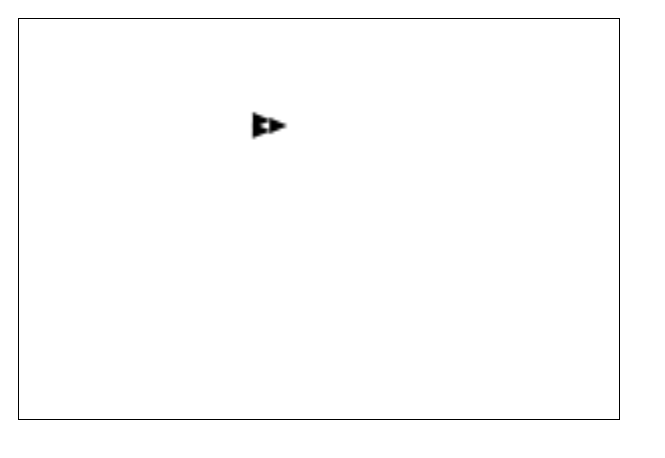
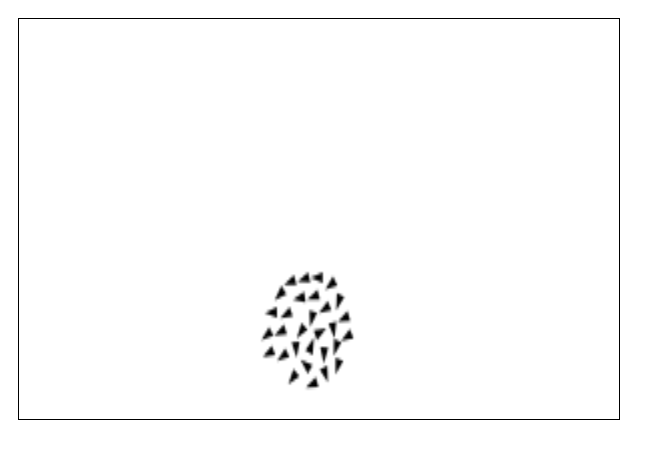
Before and after one commit to oliwennell/flock, a plain HTML site: page index.html in a window 1280 px wide. Shown: the whole page, without its empty margins (0-665 px from the left). Drawn offline with Linux system fonts and the light colour scheme.

Commit message:
First working simulation

```diff
--- a/SpecRunner.html
+++ b/SpecRunner.html
@@ -12,11 +12,13 @@
   <script type="text/javascript" src="src/Vector.js"></script>
   <script type="text/javascript" src="src/Boid.js"></script>
   <script type="text/javascript" src="src/BoidCollection.js"></script>
+  <script type="text/javascript" src="src/Simulation.js"></script>
 
   <!-- include spec files here... -->
   <script type="text/javascript" src="specs/VectorSpec.js"></script>
   <script type="text/javascript" src="specs/BoidSpec.js"></script>
   <script type="text/javascript" src="specs/BoidCollectionSpec.js"></script>
+  <script type="text/javascript" src="specs/SimulationSpec.js"></script>
 
   <script type="text/javascript">
     (function() {
--- a/src/Display.js
+++ b/src/Display.js
@@ -5,8 +5,22 @@ Flocking.Display = {
 
     init: function(canvasElement) {
 
+        var boids = [];
+        for (var index = 0; index < 30; ++index) {
+            var dir = new Flocking.Vector(Math.random(), Math.random());
+            dir.normalise();
+            var boid = new Flocking.Boid(new Flocking.Vector(150+Math.random(), 100+Math.random()), new Flocking.Vector(dir.x, dir.y));
+            boids.push(boid);
+        }
+        var parameters = {
+            maxVelocity: 1,
+            minDesirableDistance: 7,
+            maxDesirableDistance: 40,
+            flockRadius: 50
+        }
+        var simulation = new Flocking.Simulation(boids, parameters);
+
         var lastTimeUpdated = null;
-        var simulation = new Flocking.Simulation();
 
         var context = canvasElement.getContext('2d');
 
@@ -15,7 +29,7 @@ Flocking.Display = {
 
             context.fillStyle = 'black';
 
-            var halfBoidSize = 3;
+            var halfBoidSize = 2;
             var boids = simulation.getBoids();
             for (var index = 0; index < boids.length; ++index) {
                 var boid = boids[index];
--- a/src/Simulation.js
+++ b/src/Simulation.js
@@ -1,16 +1,19 @@
 var Flocking = Flocking || {};
 
-Flocking.Simulation = function () {
+Flocking.Simulation = function (inputBoids, parameters) {
     var self = this;
 
-    var boids = [];
+    parameters = parameters || {};
+    var flockRadius = parameters.flockRadius || 40;
+    var minDesirableDistance = parameters.minDesirableDistance || 5;
+    var maxDesirableDistance = parameters.maxDesirableDistance || 35;
+    var maxVelocity = parameters.maxVelocity || 2;
+
+    var boids = inputBoids.slice(0);
 
     self.getBoids = function () {
         return boids;
     };
-
-    var flockRadius = 40;
-    var idealProximity = 20;
 
     var getNeighbours = function (targetIndex) {
         var others = [];
@@ -22,72 +25,76 @@ Flocking.Simulation = function () {
         return Flocking.BoidCollection.getWithinRadiusTo(others, boids[targetIndex].position, flockRadius);
     };
 
-    self.update = function (secondsElapsed) {
+    var steerBoidToMatchNeighbours = function (boid, neighbours, msElapsed) {
+
+        var avgHeading = Flocking.BoidCollection.getAverageVelocity(neighbours);
+        avgHeading.x /= neighbours.length;
+        avgHeading.y /= neighbours.length;
+        avgHeading.multiplyScalar(msElapsed * 0.001);
+
+        boid.velocity.add(avgHeading);
+    };
+
+    var maintainBoidDistance = function (boid, neighbours, msElapsed) {
+
+        var adjustedVel = new Flocking.Vector();
+        var numAdjusted = 0;
+
+        for (var index = 0; index < neighbours.length; ++index) {
+            var neighbour = neighbours[index];
+
+            var sqDist = neighbour.position.getSquaredDistanceTo(boid.position);
+
+            var isTooClose = sqDist < minDesirableDistance * minDesirableDistance;
+            var isTooFarAway = sqDist > maxDesirableDistance * maxDesirableDistance;
+            if (!isTooClose && !isTooFarAway)
+                continue;
+
+            var dir = neighbour.position.duplicate();
+            dir.subtract(boid.position);
+
+            var dist = dir.getLength();
+            if (isTooClose)
+                dir.multiplyScalar(1 / Math.min(dist, minDesirableDistance));
+            else
+                dir.multiplyScalar(-1 * Math.min(dist, flockRadius));
+
+            dir.normalise();
+            adjustedVel.add(dir);
+
+            numAdjusted++;
+        }
+
+        if (numAdjusted == 0)
+            return;
+
+        adjustedVel.x /= numAdjusted;
+        adjustedVel.y /= numAdjusted;
+
+        adjustedVel.multiplyScalar(-1);
+
+        boid.velocity.add(adjustedVel);
+    };
+
+    self.update = function (msElapsed) {
 
         for (var index = 0; index < boids.length; ++index) {
+            var neighbours = getNeighbours(index);
+            if (neighbours.length == 0)
+                continue;
+
             var boid = boids[index];
-            var neighbours = getNeighbours(index);
+            steerBoidToMatchNeighbours(boid, neighbours, msElapsed);
+            maintainBoidDistance(boid, neighbours, msElapsed);
 
-            var averageNeighbourDirection = Flocking.BoidCollection.getAverageVelocity(neighbours);
-            averageNeighbourDirection.x /= neighbours.length;
-            averageNeighbourDirection.y /= neighbours.length;
-            averageNeighbourDirection.multiplyScalar(secondsElapsed * 0.001);
-
-            boid.velocity.add(averageNeighbourDirection);
-            if (boid.velocity.getLength() > 2) {
+            if (boid.velocity.getLength() > maxVelocity) {
                 boid.velocity.normalise();
-                boid.velocity.multiplyScalar(2);
+                boid.velocity.multiplyScalar(maxVelocity);
             }
 
-            /*var overallPush = new Flocking.Vector();
-            var numPushes = 0;
-
-            for (var neighbourIndex = 0; neighbourIndex < neighbours.length; ++neighbourIndex) {
-                var neighbour = neighbours[neighbourIndex];
-
-                var dist = Math.sqrt(boid.position.getSquaredDistanceTo(neighbour.position));
-                if (dist < idealProximity) {
-                    // Too close
-                    var push = neighbour.position.duplicate();
-                    push.subtract(boid.position);
-                    push.normalise();
-                    push.multiplyScalar((-(1 / dist)) * secondsElapsed * 0.001);
-
-                    overallPush.add(push);
-                    numPushes++;
-                }
-                else if (dist > idealProximity) {
-                    // Too far away
-                    var push = neighbour.position.duplicate();
-                    push.subtract(boid.position);
-                    push.normalise();
-                    push.multiplyScalar(dist * secondsElapsed * 0.00001);
-
-                    overallPush.add(push);
-                    numPushes++;
-                }
-                else {
-                    continue;
-                }
-            }
-
-            if (numPushes > 0) {
-                overallPush.x = overallPush.x / numPushes;
-                overallPush.y = overallPush.y / numPushes;
-                boid.velocity.add(overallPush);
-            }*/
-
             var diff = boid.velocity.duplicate();
-            diff.multiplyScalar(secondsElapsed * 0.01);
+            diff.multiplyScalar(msElapsed * 0.01);
             boid.position.add(diff);
         }
     };
-
-    var init = function () {
-        boids = [];
-        boids.push(new Flocking.Boid(new Flocking.Vector(40, 30), new Flocking.Vector(0.500, 0.500)));
-        boids.push(new Flocking.Boid(new Flocking.Vector(40, 40), new Flocking.Vector(1.000, 0.000)));
-        boids.push(new Flocking.Boid(new Flocking.Vector(40, 50), new Flocking.Vector(0.500, -0.500)));
-    };
-    init();
 };
--- a/src/Vector.js
+++ b/src/Vector.js
@@ -51,4 +51,8 @@ Flocking.Vector = function (x, y) {
         var dy = Math.abs(self.y - otherVector.y);
         return dx * dx + dy * dy;
     };
+
+    self.getDistanceTo = function (otherVector) {
+        return Math.sqrt(self.getSquaredDistanceTo(otherVector));
+    };
 }
```
Also changed, not shown: specs/SimulationSpec.js (added, +126 -0 lines), specs/VectorSpec.js (+14 -0 lines).
